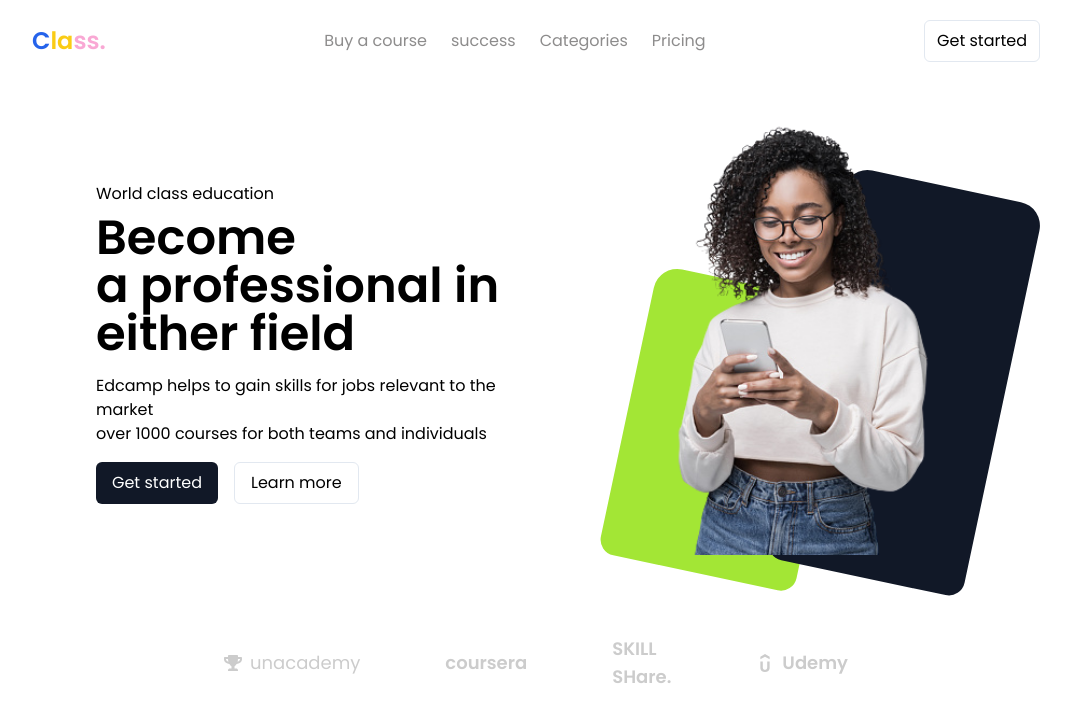
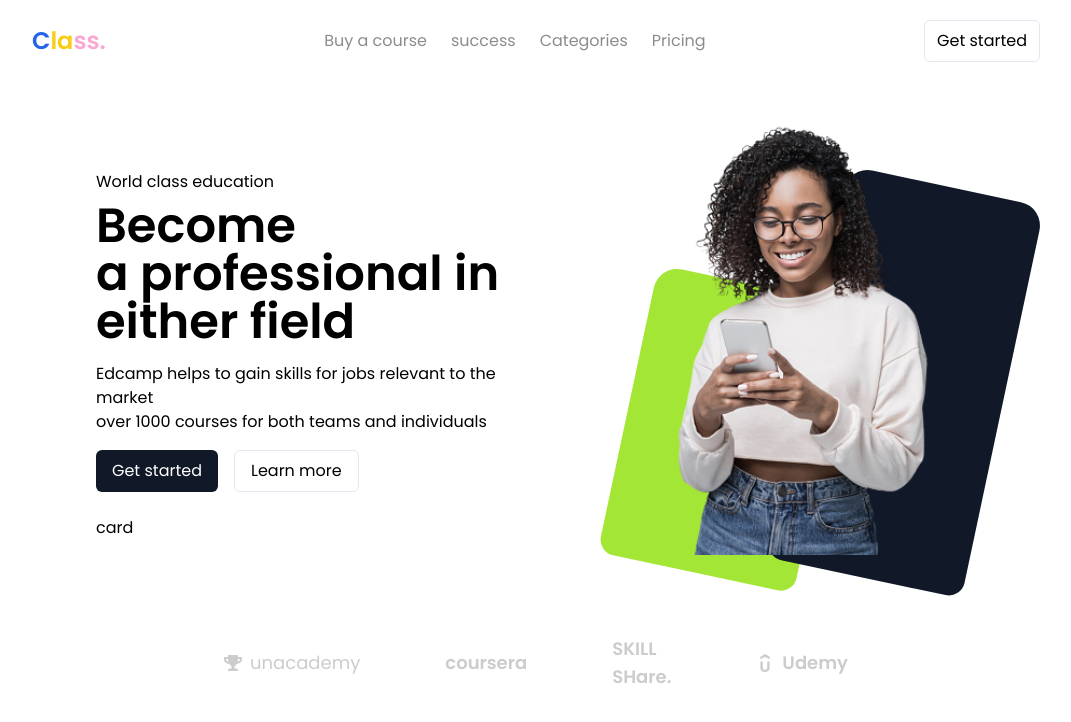
Before and after one commit to mjay0100/steamledge-class, a React (Vite) app: page / in a window 1280 px wide. Shown: the top 722 px of the page, without its empty margins (104-1175 px from the left). Built offline with nearby package versions, Linux system fonts and the light colour scheme.

Commit message:
added first card

```diff
--- a/src/Components/Content.jsx
+++ b/src/Components/Content.jsx
@@ -1,5 +1,6 @@
 import woman from "../images/woman.png";
-import { BsPersonFill } from "react-icons/bs";
+
+import Card from './Card'
 
 const Content = () => {
   return (
@@ -28,7 +29,7 @@ const Content = () => {
           </button>
         </div>
 
-
+        <Card/>
       </div>
       <div className="h-[294px] w-[200px] bg-lime-400 rounded-t-3xl rounded-b-2xl absolute left-[60%] right-0 top-[200px] rotate-12 "></div>
       <div className="h-[400px] w-[200px] bg-gray-900 rounded-t-3xl rounded-b-2xl absolute left-[80%] right-0 top-[100px] rotate-12 "></div>
```
